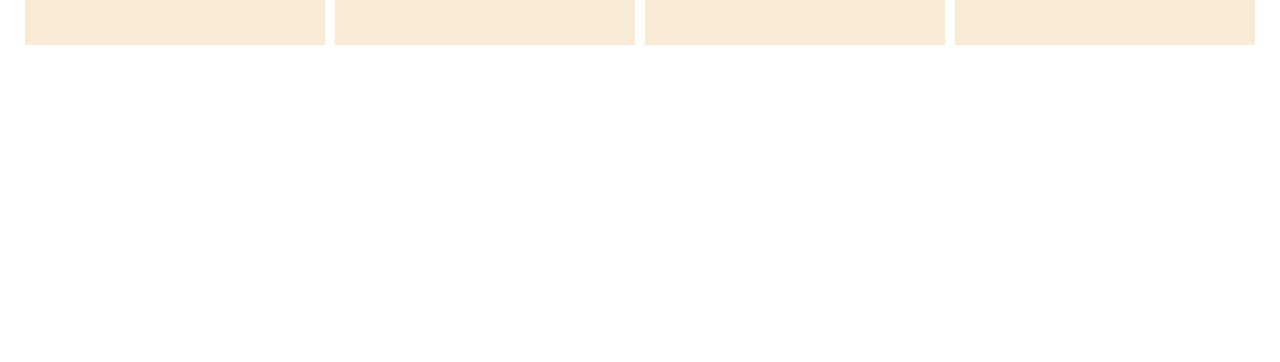
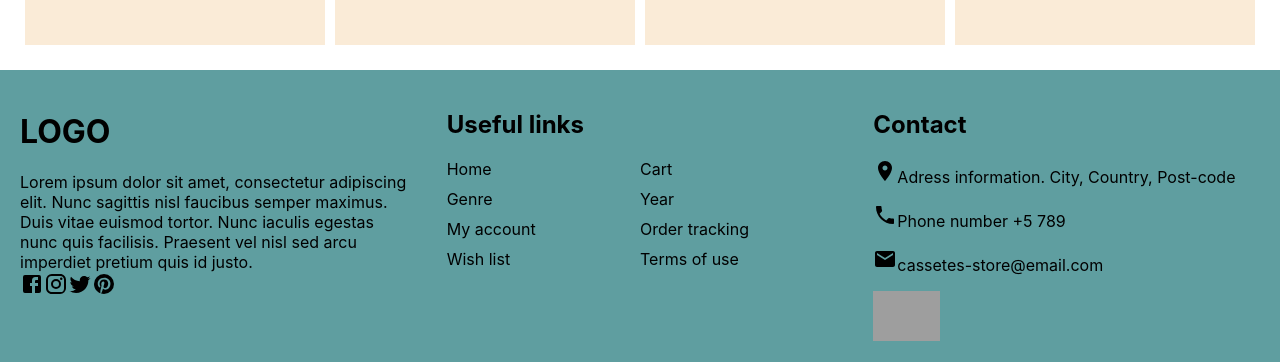
Before and after one commit to darioavila2022/ecommerce-app-project, a React (Create React App) app: page / in a window 1280 px wide. Shown: the part 2039-2401 px from the top of the page. Before the commit the page ends 2109 px from the top, so only its background shows below. Built offline with nearby package versions, Linux system fonts and the light colour scheme; grey boxes are pictures that could not be loaded.

Commit message:
Footer and products page

```diff
--- a/src/App.js
+++ b/src/App.js
@@ -1,5 +1,6 @@
 import Home from "./pages/Home"
 import './App.css';
+import ProductList from "./pages/ProductList"
 
 const App = ( ) => {
   return <Home/>
--- /dev/null
+++ b/src/components/Footer.js
@@ -0,0 +1,44 @@
+import { Facebook, Instagram, Mail, Phone, Pinterest, Room, Twitter } from "@mui/icons-material"
+
+import './footer.css'
+
+const Footer = () => {
+    return (
+        <div className="footer-container">
+            <div className="footer-left">
+                <h1>LOGO</h1>
+                <div className="description">
+                Lorem ipsum dolor sit amet, consectetur adipiscing elit. Nunc sagittis nisl faucibus semper maximus. Duis vitae euismod tortor. Nunc iaculis egestas nunc quis facilisis. Praesent vel nisl sed arcu imperdiet pretium quis id justo.
+                </div>
+                <div className="social-networks">
+                    <icon><Facebook/></icon>
+                    <icon><Instagram/></icon>
+                    <icon><Twitter/></icon>
+                    <icon><Pinterest/></icon>
+                </div>
+            </div>
+            <div className="footer-center">
+                <h2>Useful links</h2>
+                <ul className="links">
+                    <li className="link-item">Home</li>
+                    <li className="link-item">Cart</li>
+                    <li className="link-item">Genre</li>
+                    <li className="link-item">Year</li>
+                    <li className="link-item">My account</li>
+                    <li className="link-item">Order tracking</li>
+                    <li className="link-item">Wish list</li>
+                    <li className="link-item">Terms of use</li>
+                </ul>
+            </div>
+            <div className="footer-right">
+                <h2>Contact</h2>
+                <p><Room/>Adress information. City, Country, Post-code</p>
+                <p><Phone/>Phone number +5 789</p>
+                <p><Mail/>cassetes-store@email.com</p>
+                <img className='payment' src='https://www.pngkey.com/png/full/272-2720502_union-hand-roasted-coffee-registered-in-england-and.png'></img>
+            </div>
+        </div>
+    )
+}
+
+export default Footer;
--- /dev/null
+++ b/src/components/footer.css
@@ -0,0 +1,50 @@
+.footer-container {
+    display: flex;
+    background-color:cadetblue;
+}
+
+.footer-left {
+    flex: 1;
+    display: flex;
+    flex-direction: column;
+    padding: 20px;
+}
+
+.footer-desc {
+    margin: 20px 0px;
+}
+
+.social-networks {
+    display: flex;
+}
+
+/* .social-icon {
+
+} */
+
+.footer-center {
+    flex: 1;
+    padding: 20px;
+}
+
+.links {
+    margin: 0px;
+    padding: 0px;
+    list-style: none;
+    display: flex;
+    flex-wrap: wrap;
+}
+
+.link-item{
+    width: 50%;
+    margin-bottom: 10px;
+}
+
+.footer-right {
+    flex: 1;
+    padding: 20px;
+}
+
+.payment {
+    height: 50px;
+}
--- a/src/pages/Home.js
+++ b/src/pages/Home.js
@@ -4,6 +4,7 @@ import Categories from '../components/Categories'
 import Navbar from '../components/Navbar'
 import Products from '../components/Products'
 import Slider from '../components/Slider'
+import Footer from '../components/Footer'
 
 const Home = () => {
     return (
@@ -13,6 +14,7 @@ const Home = () => {
             <Slider/>
             <Categories/>
             <Products/>
+            <Footer />
         </div>
     )
 }
--- /dev/null
+++ b/src/pages/ProductList.js
@@ -0,0 +1,50 @@
+import Announcement from "../components/Announcement.js"
+import Navbar from "../components/Navbar.js"
+import Products from "../components/Products.js"
+
+import './productlist.css'
+
+const ProductList = () => {
+    return (
+        <div classNAme='productlist-container'>
+          <Navbar/>
+          <Announcement/>
+          <h1>Cassettes</h1>
+          <div className='filter-container'>
+            <div className='filter'>
+                <div className="filter-text">Filter products</div>
+                <select className="prod-select">
+                    <option disabled selected>Genre</option>
+                    <option>Rock</option>
+                    <option>Pop</option>
+                    <option>Metal</option>
+                    <option>Alternative</option>
+                    <option>Electro</option>
+                    <option>Balads</option>
+                </select>
+                <select className="prod-select">
+                    <option disabled selected>Year</option>
+                    <option>40s</option>
+                    <option>50s</option>
+                    <option>60s</option>
+                    <option>80s</option>
+                    <option>90s</option>
+                    <option>00s</option>
+                </select>
+            </div>
+            <div className='filter2'>
+            <div className="filter-text">Sort products</div>
+            <select className="prod-select">
+                    <option selected>Newest</option>
+                    <option>Price high</option>
+                    <option>Price low</option>
+                </select>
+            </div>
+
+          </div>
+          <Products />
+        </div>
+    )
+}
+
+export default ProductList
--- /dev/null
+++ b/src/pages/productlist.css
@@ -0,0 +1,19 @@
+.filter-container {
+    display: flex;
+    justify-content: space-between;
+}
+
+.filter {
+    margin: 20px;
+}
+
+.filter-text {
+    font-size: 20px;
+    font-weight: 600;
+    margin-right: 20px;
+}
+
+.prod-select {
+    padding: 10px;
+    margin-right: 20px;
+}
```
